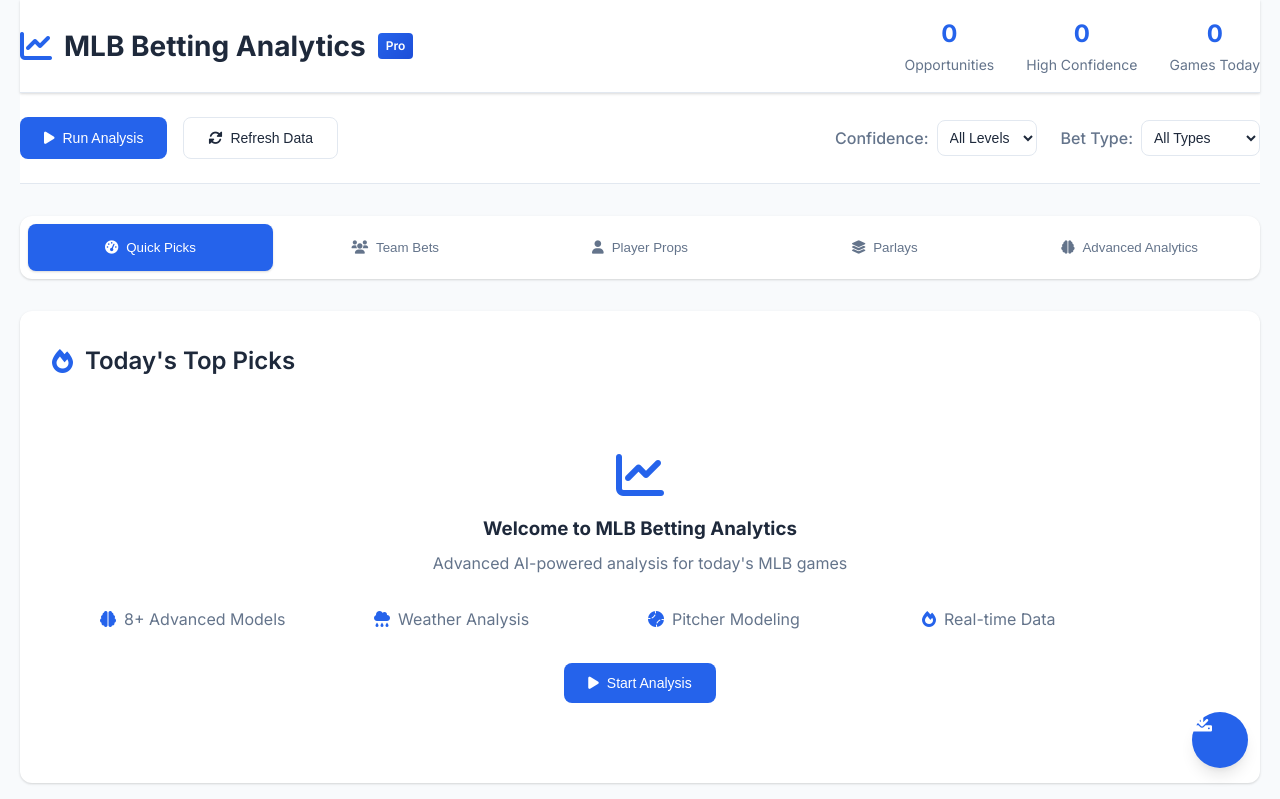
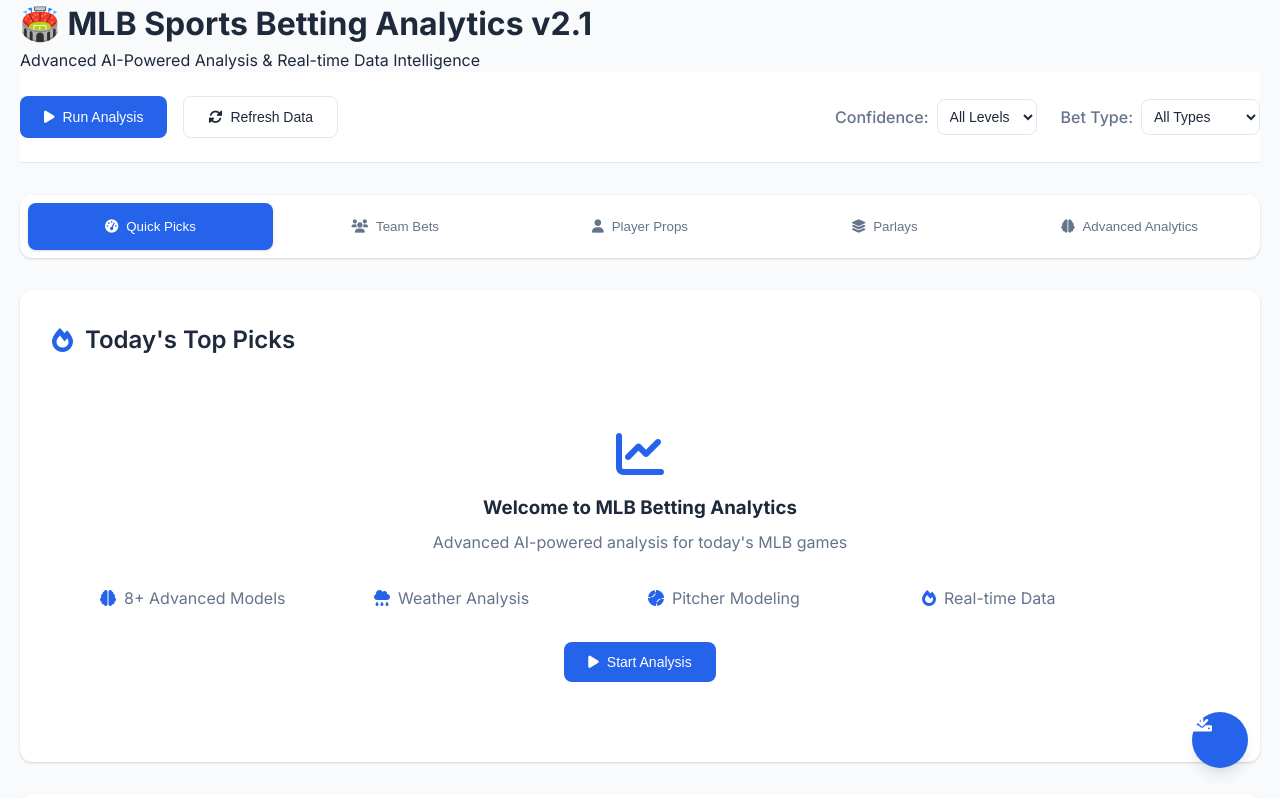
Before and after one commit to sracinski98/mlb-betting-analyzer, a website: page index.html in a window 1280 px wide. Shown: the top 799 px of the page. Drawn offline with nearby package versions, Linux system fonts and the light colour scheme.

Commit message:
🚀 Version 2.1: Enhanced UI branding and analytics engine
- Updated analytics engine to v2.1 with enhanced messaging
- Improved web interface header with version display
- Added real-time data intelligence branding
- Enhanced user experience with clearer version identification

Features:
- Version tracking in both Python engine and web interface
- Improved branding consistency across platform
- Enhanced user messaging for advanced AI capabilities

```diff
--- a/index.html
+++ b/index.html
@@ -11,28 +11,9 @@
 <body>
     <div class="container">
         <!-- Header -->
-        <header class="header">
-            <div class="header-content">
-                <div class="logo">
-                    <i class="fas fa-chart-line"></i>
-                    <h1>MLB Betting Analytics</h1>
-                    <span class="beta">Pro</span>
-                </div>
-                <div class="header-stats">
-                    <div class="stat">
-                        <span class="stat-value" id="totalOpportunities">0</span>
-                        <span class="stat-label">Opportunities</span>
-                    </div>
-                    <div class="stat">
-                        <span class="stat-value" id="highConfidence">0</span>
-                        <span class="stat-label">High Confidence</span>
-                    </div>
-                    <div class="stat">
-                        <span class="stat-value" id="gamesAnalyzed">0</span>
-                        <span class="stat-label">Games Today</span>
-                    </div>
-                </div>
-            </div>
+                <header>
+            <h1>🏟️ MLB Sports Betting Analytics v2.1</h1>
+            <p>Advanced AI-Powered Analysis & Real-time Data Intelligence</p>
         </header>
 
         <!-- Control Panel -->
```
Also changed, not shown: 1 other file.
